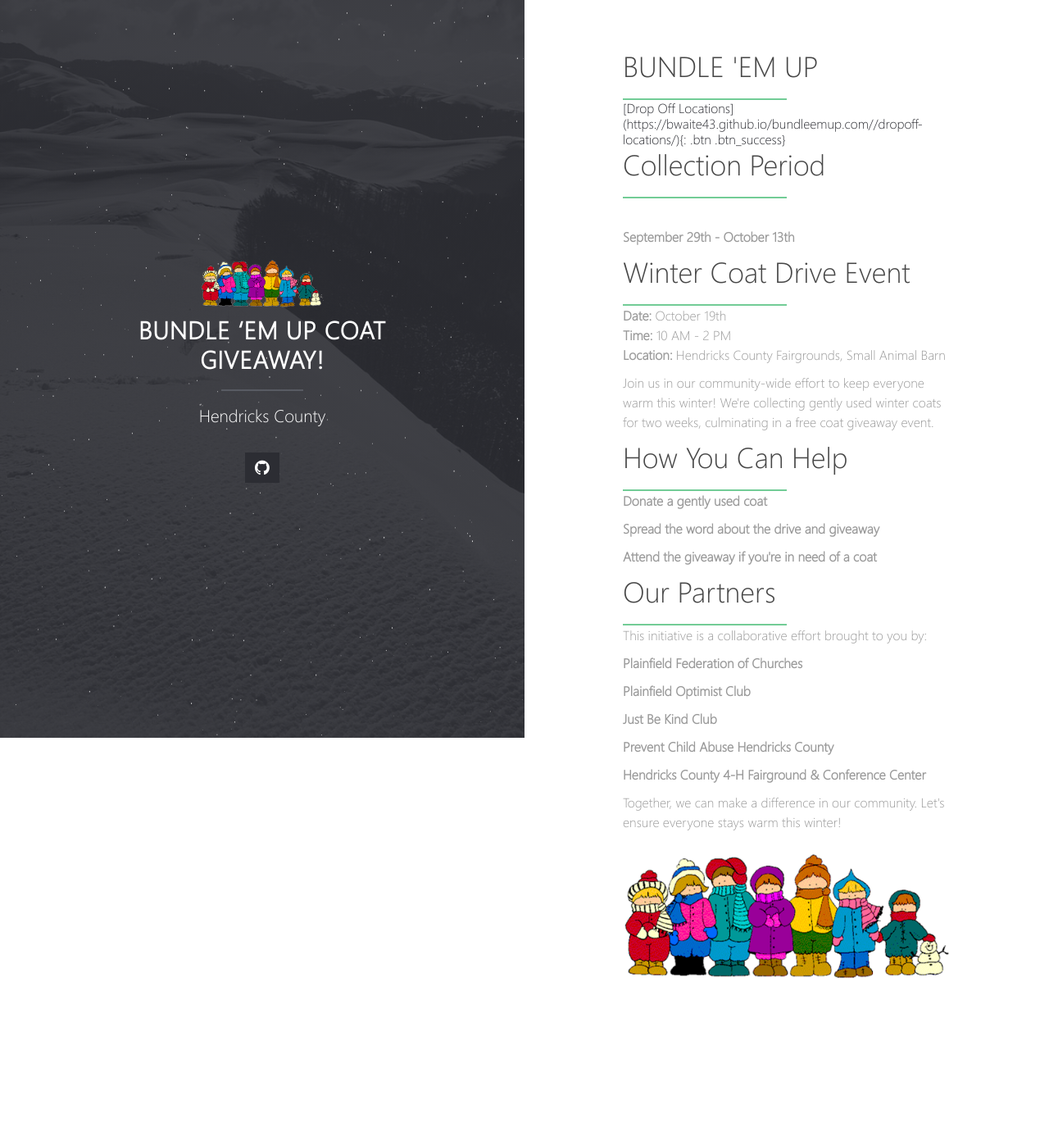
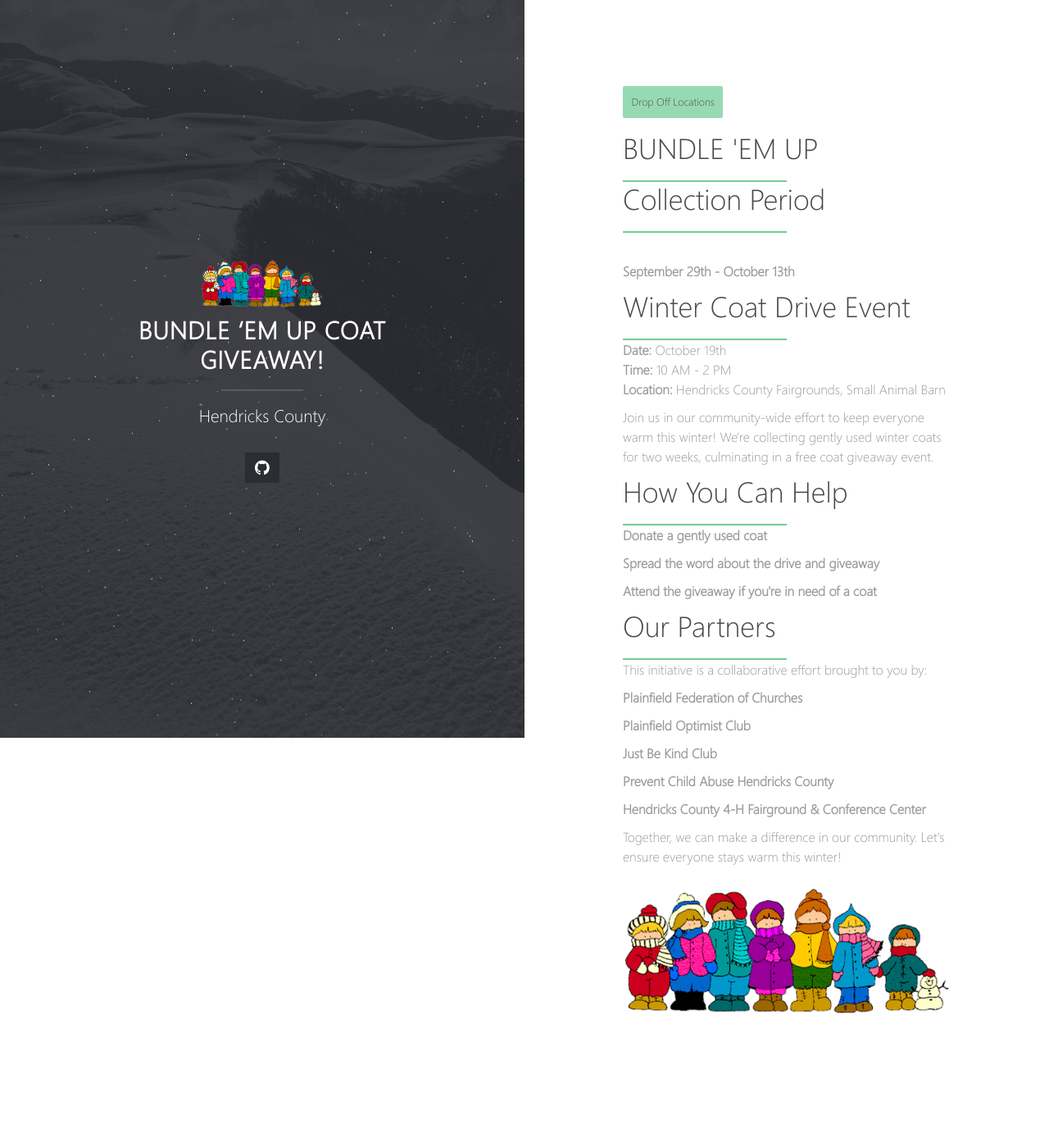
Before and after one commit to Bwaite43/bundleemup.com, a Jekyll site: the page built from index.md, in a window 1280 px wide. Shown: the whole page at 82% size. Built offline with Jekyll 4.4.1, drawn with Linux system fonts in a browser that asks for light colours; before the commit the page ends 1344 px from its top, so only the background shows below that.

Commit message:
Update index.md

```diff
--- a/index.md
+++ b/index.md
@@ -2,10 +2,10 @@
 layout: home
 ---
 
+  [Drop Off Locations](https://bwaite43.github.io/bundleemup.com//dropoff-locations/){: .btn .btn_success}
+
 <div class="main-content">
   <h1>BUNDLE 'EM UP</h1>
-
-  [Drop Off Locations](https://bwaite43.github.io/bundleemup.com//dropoff-locations/){: .btn .btn_success}
 
   <h2>Collection Period</h2>
   <p><strong>September 29th - October 13th</strong></p>
```
